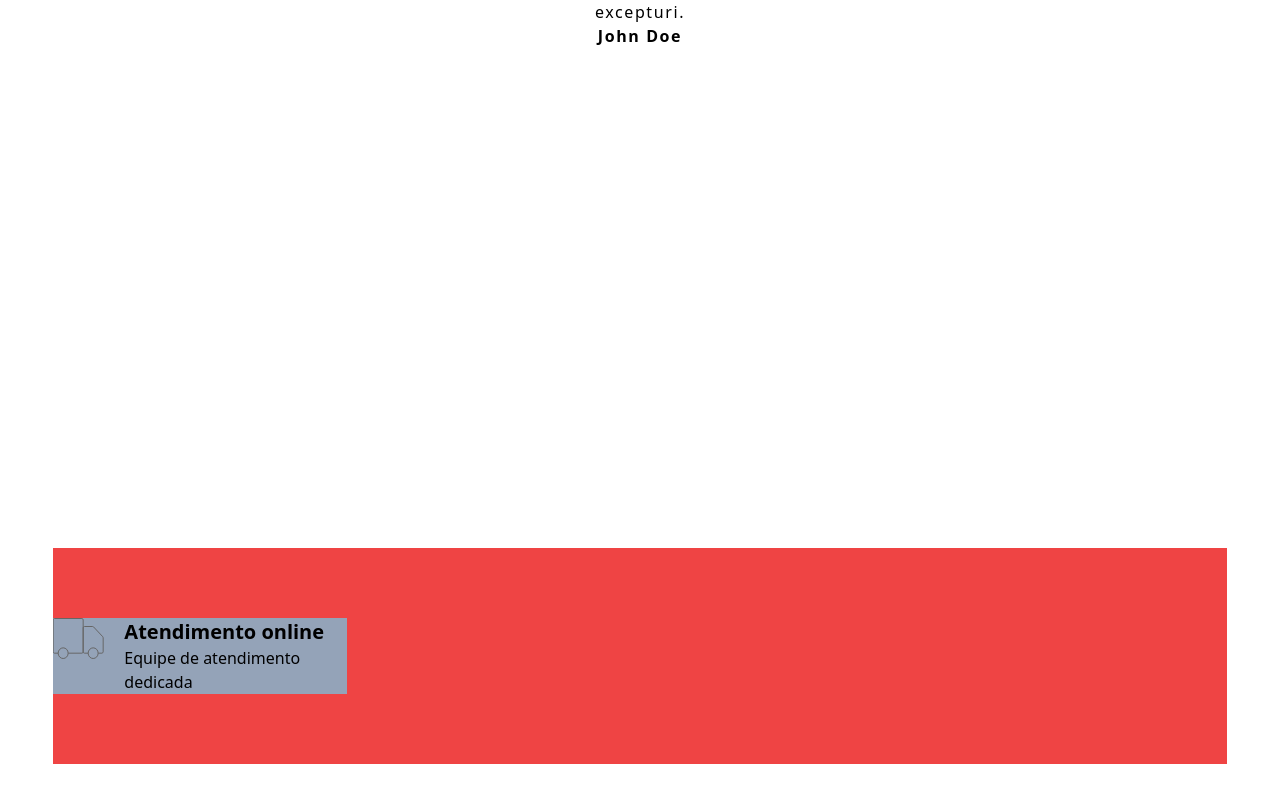
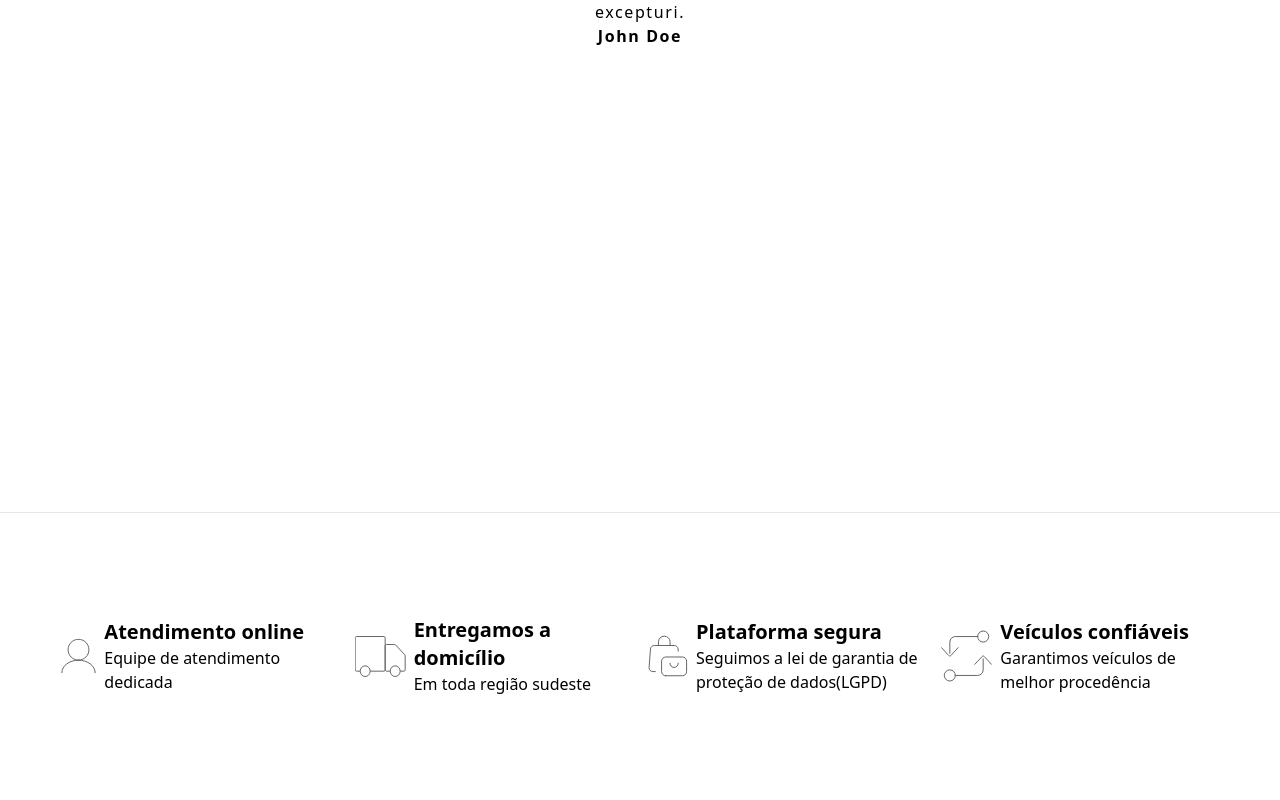
Before and after one commit to julioallday/satcar-website, an Angular app: page / in a window 1280 px wide. Shown: the part 3905-4705 px from the top of the page. Built offline with nearby package versions, Linux system fonts and the light colour scheme.

Commit message:
feat(template): add restantes de cards, e seu conteudo

```diff
--- a/src/app/components/diferenciais/diferenciais.component.html
+++ b/src/app/components/diferenciais/diferenciais.component.html
@@ -1,10 +1,30 @@
-<section class="diferenciais flex justify-center items-center w-full h-72">
-  <div class="grid grid-cols-4 w-11/12 h-3/4 bg-red-500">
-    <div
-      class="diferencial flex h-fit w-full gap-5 my-auto mx-auto bg-slate-400"
+<section
+  class="diferenciais flex justify-center items-center w-full h-72 border-t"
 >
-      <div>
-        <div class="icone m-auto">
+  <div class="grid grid-cols-4 w-11/12 h-3/4">
+    <div class="diferencial flex h-2/4 w-full my-auto mx-auto">
+      <div class="icone my-auto mx-2">
+        <svg
+          width="35"
+          height="36"
+          viewBox="0 0 35 36"
+          fill="none"
+          xmlns="http://www.w3.org/2000/svg"
+        >
+          <path
+            d="M17.5 22.1668C23.2529 22.1668 27.9166 17.5031 27.9166 11.7502C27.9166 5.9972 23.2529 1.3335 17.5 1.3335C11.747 1.3335 7.08331 5.9972 7.08331 11.7502C7.08331 17.5031 11.747 22.1668 17.5 22.1668ZM17.5 22.1668C8.29523 22.1668 0.833313 27.7633 0.833313 34.6668M17.5 22.1668C26.7047 22.1668 34.1666 27.7633 34.1666 34.6668"
+            stroke="#666666"
+            stroke-linecap="round"
+          />
+        </svg>
+      </div>
+      <div class="texto my-auto">
+        <h2 class="text-xl font-semibold">Atendimento online</h2>
+        <p class="text-base">Equipe de atendimento dedicada</p>
+      </div>
+    </div>
+    <div class="diferencial flex h-2/4 w-full my-auto mx-auto">
+      <div class="icone my-auto mx-2">
         <svg
           width="51"
           height="41"
@@ -18,10 +38,53 @@
           />
         </svg>
       </div>
+      <div class="texto my-auto">
+        <h2 class="text-xl font-semibold">Entregamos a domicílio</h2>
+        <p class="text-base">Em toda região sudeste</p>
+      </div>
+    </div>
+    <div class="diferencial flex h-2/4 w-full my-auto mx-auto">
+      <div class="icone my-auto mx-2">
+        <svg
+          width="40"
+          height="42"
+          viewBox="0 0 40 42"
+          fill="none"
+          xmlns="http://www.w3.org/2000/svg"
+        >
+          <path
+            d="M30.25 16.0788L30.092 13.9491C29.9473 11.9982 28.2614 10.4867 26.2301 10.4867H22.0917M7.33331 36.5832H4.95525C2.70832 36.5832 0.933264 34.7475 1.09335 32.5895L2.47612 13.9491C2.62084 11.9982 4.30675 10.4867 6.33802 10.4867H10.4764M10.4764 10.4867V6.75861C10.4764 3.67017 13.0766 1.1665 16.2841 1.1665C19.4915 1.1665 22.0917 3.67017 22.0917 6.75861V10.4867M10.4764 10.4867H22.0917M30.25 28.2498C30.25 30.551 28.3845 32.4165 26.0833 32.4165C23.7821 32.4165 21.9166 30.551 21.9166 28.2498M17.75 40.7498H34.4166C36.7178 40.7498 38.5833 38.8844 38.5833 36.5832V26.1665C38.5833 23.8653 36.7178 21.9998 34.4166 21.9998H17.75C15.4488 21.9998 13.5833 23.8653 13.5833 26.1665V36.5832C13.5833 38.8844 15.4488 40.7498 17.75 40.7498Z"
+            stroke="#666666"
+            stroke-linecap="round"
+          />
+        </svg>
       </div>
       <div class="texto my-auto">
-        <h2 class="text-xl font-semibold">Atendimento online</h2>
-        <p class="text-base">Equipe de atendimento dedicada</p>
+        <h2 class="text-xl font-semibold">Plataforma segura</h2>
+        <p class="text-base">
+          Seguimos a lei de garantia de proteção de dados(LGPD)
+        </p>
+      </div>
+    </div>
+    <div class="diferencial flex h-2/4 w-full my-auto mx-auto">
+      <div class="icone my-auto mx-2">
+        <svg
+          width="51"
+          height="52"
+          viewBox="0 0 51 52"
+          fill="none"
+          xmlns="http://www.w3.org/2000/svg"
+        >
+          <path
+            d="M14.3889 45.4444C14.3889 48.5127 11.9016 51 8.83333 51C5.76508 51 3.27778 48.5127 3.27778 45.4444C3.27778 42.3762 5.76508 39.8889 8.83333 39.8889C11.9016 39.8889 14.3889 42.3762 14.3889 45.4444ZM14.3889 45.4444H36.6111C39.6794 45.4444 42.1667 42.9571 42.1667 39.8889V28.7778M36.6111 6.55556C36.6111 9.6238 39.0984 12.1111 42.1667 12.1111C45.2349 12.1111 47.7222 9.6238 47.7222 6.55556C47.7222 3.48731 45.2349 1 42.1667 1C39.0984 1 36.6111 3.48731 36.6111 6.55556ZM36.6111 6.55556H14.3889C11.3206 6.55556 8.83333 9.04286 8.83333 12.1111V23.2222M50.5 34.3333L43.1488 26.437C42.6064 25.8543 41.727 25.8543 41.1846 26.437L33.8333 34.3333M17.1667 17.6667L9.81542 25.563C9.27303 26.1457 8.39363 26.1457 7.85124 25.563L0.5 17.6667"
+            stroke="#666666"
+            stroke-linecap="round"
+          />
+        </svg>
+      </div>
+      <div class="texto my-auto">
+        <h2 class="text-xl font-semibold block">Veículos confiáveis</h2>
+        <p class="text-base block">Garantimos veículos de melhor procedência</p>
       </div>
     </div>
   </div>
```
Lines whose indentation alone changed are shown as unchanged.
